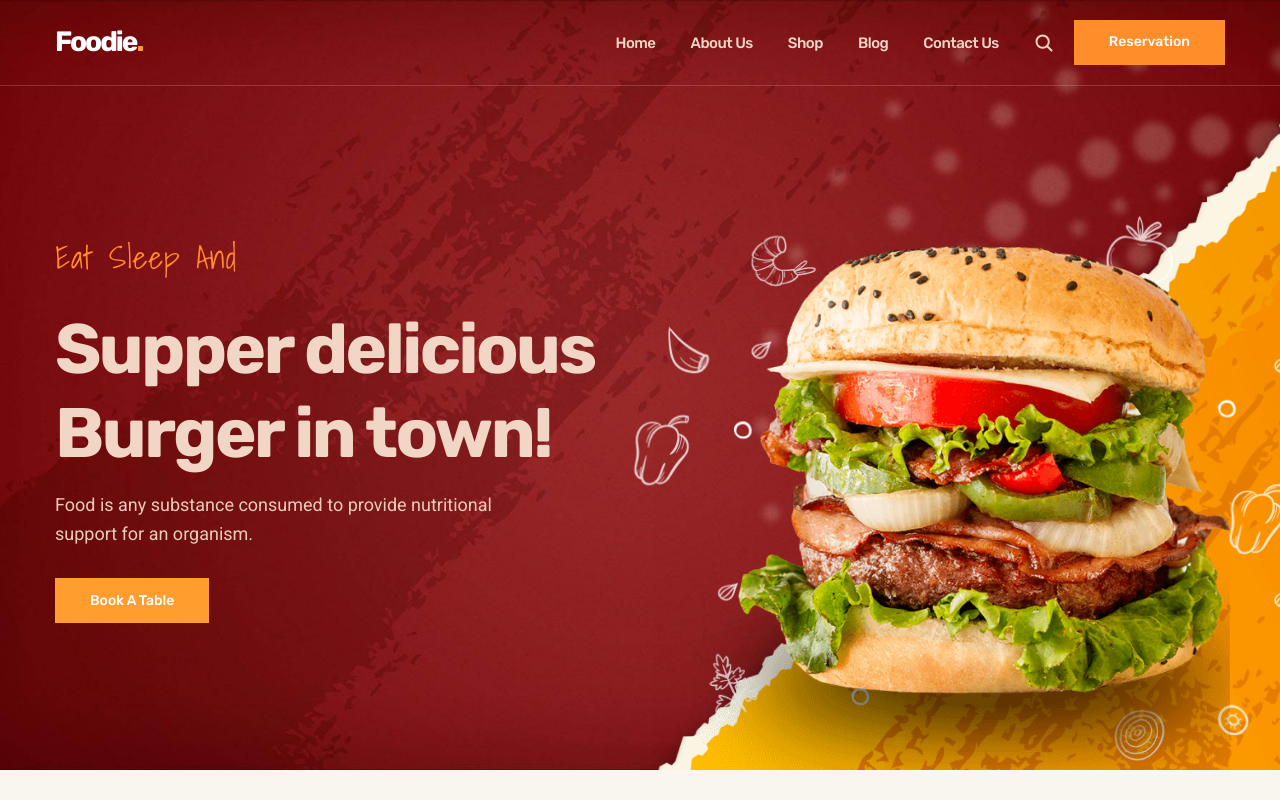
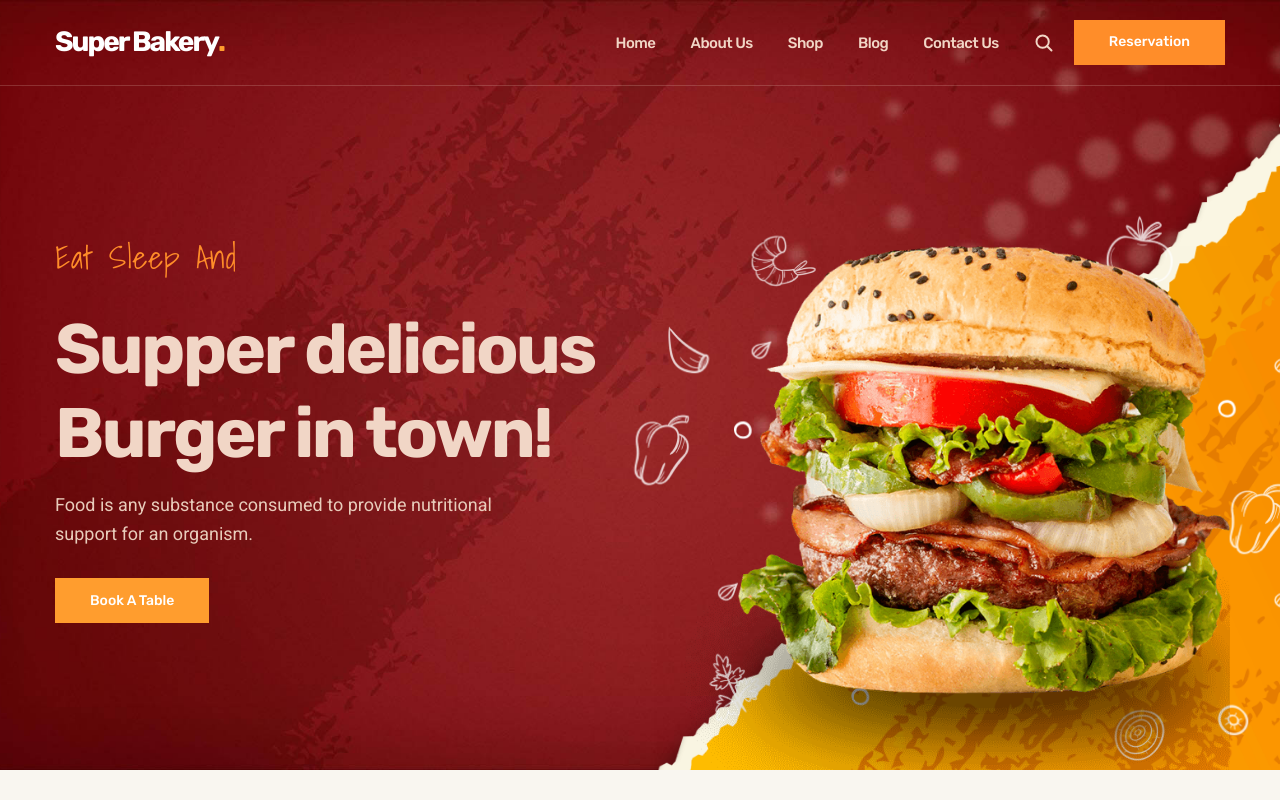
Before and after one commit to XyloBit/super_bakers, a plain HTML site: page index.html in a window 1280 px wide. Shown: the top 800 px of the page. Drawn offline with nearby package versions, Linux system fonts and the light colour scheme.

Commit message:
initial commit

```diff
--- a/index.html
+++ b/index.html
@@ -5,7 +5,7 @@
   <meta charset="UTF-8">
   <meta http-equiv="X-UA-Compatible" content="IE=edge">
   <meta name="viewport" content="width=device-width, initial-scale=1.0">
-  <title>Foodie - Supper delicious Burger in town!</title>
+  <title>Super Bakery - Supper delicious Burger in town!</title>
 
   <!--
     - favicon
@@ -45,7 +45,7 @@
     <div class="container">
 
       <h1>
-        <a href="#" class="logo">Foodie<span class="span">.</span></a>
+        <a href="#" class="logo">Super Bakery<span class="span">.</span></a>
       </h1>
 
       <nav class="navbar" data-navbar>
@@ -689,7 +689,7 @@
           <div class="cta-content">
 
             <h2 class="h2 section-title">
-              The Foodie Have Excellent Of
+              The Super Bakery Have Excellent Of
               <span class="span">Quality Burgers!</span>
             </h2>
 
@@ -1158,7 +1158,7 @@
 
         <div class="footer-brand">
 
-          <a href="" class="logo">Foodie<span class="span">.</span></a>
+          <a href="" class="logo">Super Bakery<span class="span">.</span></a>
 
           <p class="footer-text">
             Financial experts support or help you to to find out which way you can raise your funds more.
```
